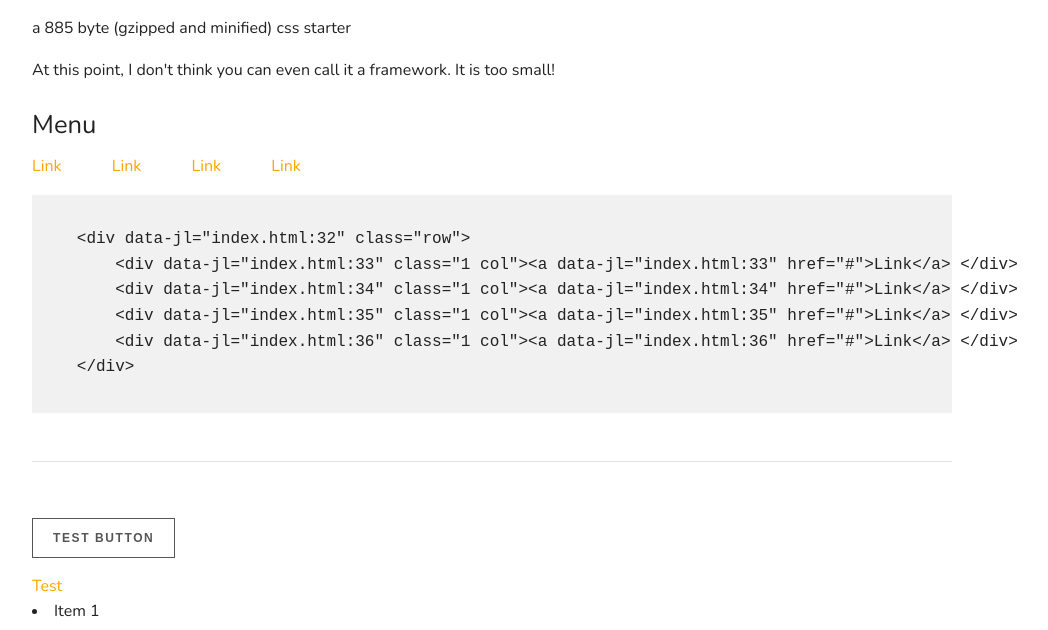
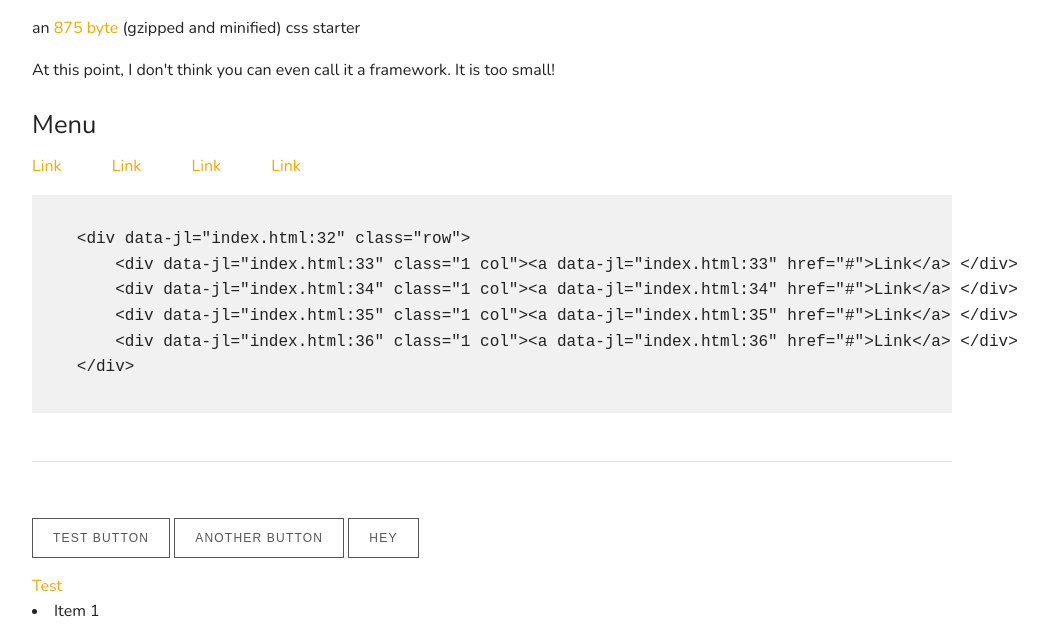
Before and after one commit to ajusa/lit, a plain HTML site: page index.html in a window 1280 px wide. Shown: the part 94-724 px from the top of the page, without its empty margins (148-1196 px from the left). Drawn offline with nearby package versions, Linux system fonts and the light colour scheme.

Commit message:
made buttons lighter

```diff
--- a/index.html
+++ b/index.html
@@ -19,7 +19,7 @@
 
 <body class="container">
     <h1>Lit</h1>
-    <p>a 885 byte (gzipped and minified) css starter</p>
+    <p>an <a href="http://refresh-sf.com/">875 byte</a> (gzipped and minified) css starter</p>
     <p>At this point, I don't think you can even call it a framework. It is too small!</p>
     <h4>Menu</h4>
     <div class="row">
@@ -38,6 +38,8 @@
     </xmp>
     <hr>
     <button class="btn">Test Button</button>
+    <button class="btn">Another Button</button>
+    <input type="button" class="btn" value="hey">
     <br>
     <a href="#">Test</a>
     <ul>
--- a/lit.css
+++ b/lit.css
@@ -146,12 +146,10 @@ a:hover {
 –––––––––––––––––––––––––––––––––––––––––––––––––– */
 
 .btn {
-    display: inline-block;
     padding: 12px 20px;
     color: #555;
     text-align: center;
-    font-weight: 600;
-    letter-spacing: .1rem;
+    letter-spacing: .1em;
     text-transform: uppercase;
     background-color: inherit;
     border: 1px solid;
@@ -162,7 +160,7 @@ a:hover {
 
 .btn:hover,
 .btn:focus {
-    transform: scale(1.05);
+    transform: scale(1.03);
 }
 
 .btn.btn-primary {
```
